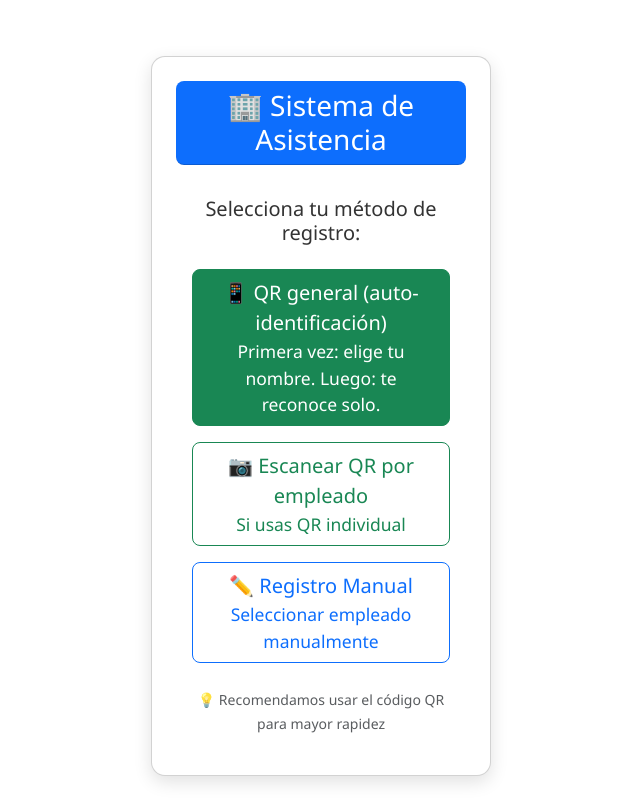
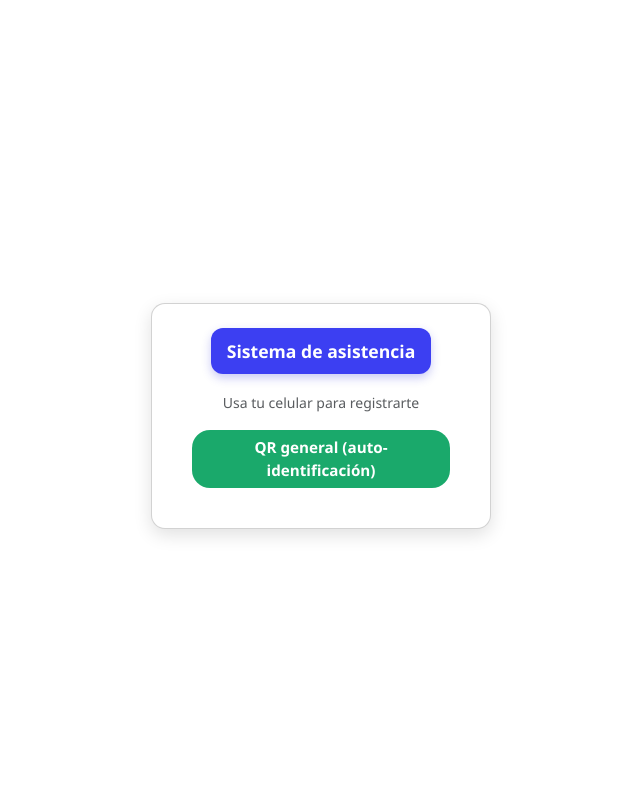
Before and after one commit to ichigo34/asistencia-nakama-service, a Django app: page / in a window 1280 px wide. Shown: the whole page, without its empty margins (319-959 px from the left). Run offline with Django 5.2, Linux system fonts and the light colour scheme.

Commit message:
ui: simplificar inicio — dejar solo botón de QR general (auto-identificación)

```diff
--- a/app/templates/pagina_principal.html
+++ b/app/templates/pagina_principal.html
@@ -12,39 +12,14 @@
     <div class="container px-3">
         <div class="row justify-content-center">
             <div class="col-12 col-md-8 col-lg-6">
-                <div class="card p-4 mt-5">
-                    <div class="card-header bg-primary text-white text-center rounded-3">
-                        <h3 class="mb-0">🏢 Sistema de Asistencia</h3>
-                    </div>
-                    <div class="card-body mt-3">
-                        <div class="text-center mb-4">
-                            <h5>Selecciona tu método de registro:</h5>
+                <div class="card p-4 mt-5 text-center">
+                    <div class="mb-3"><span class="header-chip">Sistema de asistencia</span></div>
+                    <div class="card-body pt-0">
+                        <div class="text-center mb-3">
+                            <small class="text-muted">Usa tu celular para registrarte</small>
                         </div>
-
-                        <div class="d-grid gap-3">
-                            <!-- QR general (recomendado) -->
-                            <a href="{% url 'identificar_dispositivo' %}" class="btn btn-success btn-lg">
-                                📱 QR general (auto-identificación)
-                                <small class="d-block">Primera vez: elige tu nombre. Luego: te reconoce solo.</small>
-                            </a>
-
-                            <!-- QR por empleado (opcional) -->
-                            <a href="{% url 'escanear_qr' %}" class="btn btn-outline-success btn-lg">
-                                📷 Escanear QR por empleado
-                                <small class="d-block">Si usas QR individual</small>
-                            </a>
-
-                            <!-- Opción Manual -->
-                            <a href="{% url 'registrar_asistencia' %}" class="btn btn-outline-primary btn-lg">
-                                ✏️ Registro Manual
-                                <small class="d-block">Seleccionar empleado manualmente</small>
-                            </a>
-                        </div>
-
-                        <div class="mt-4 text-center">
-                            <small class="text-muted">
-                                💡 Recomendamos usar el código QR para mayor rapidez
-                            </small>
+                        <div class="d-grid">
+                            <a href="{% url 'identificar_dispositivo' %}" class="btn btn-entrar btn-lg">QR general (auto-identificación)</a>
                         </div>
                     </div>
                 </div>
```
